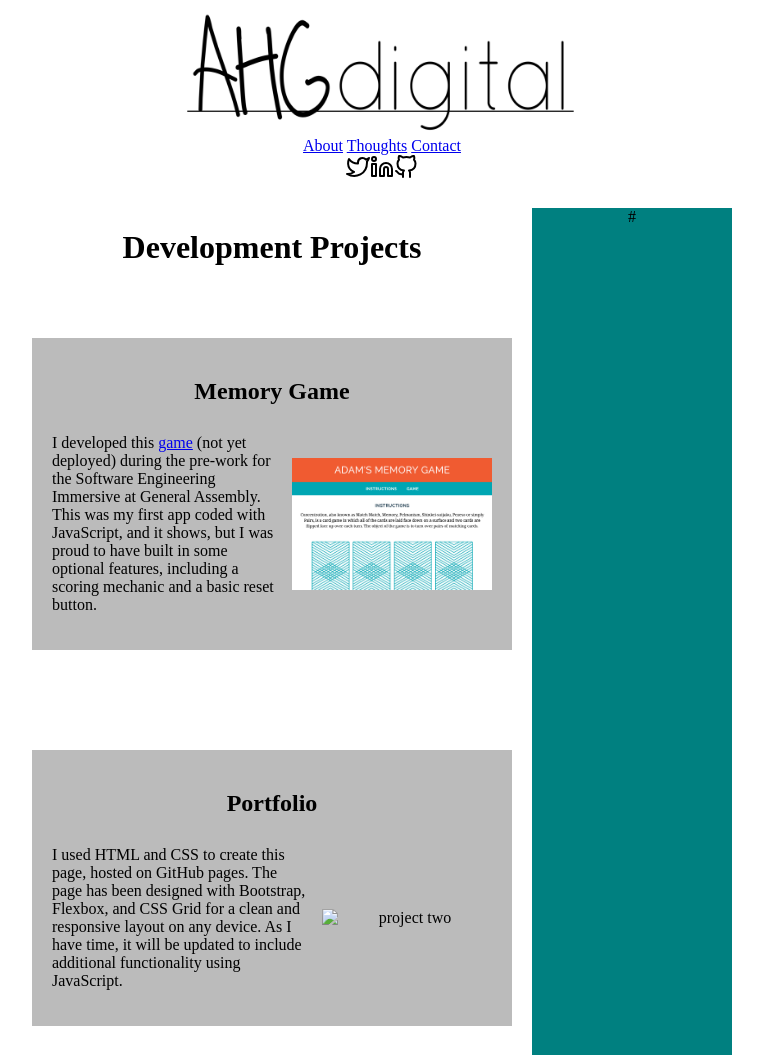
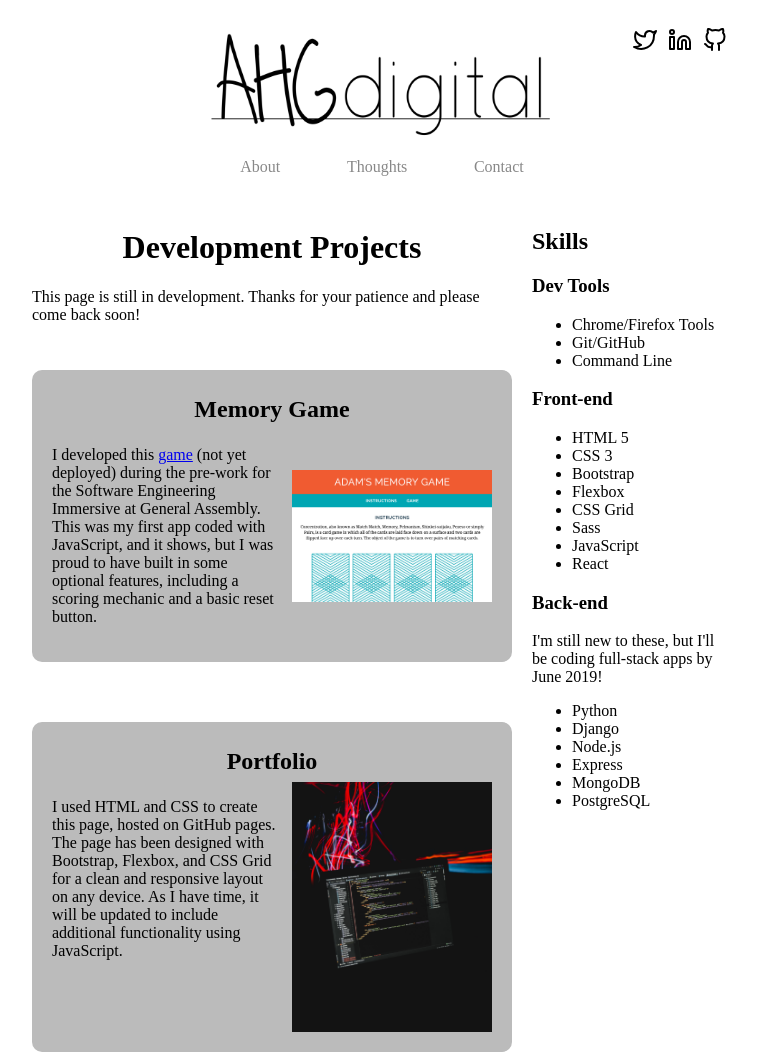
Before and after one commit to AdamHG2411/old-portfolio-v1, a plain HTML site: page index.html in a window 1280 px wide. Shown: the top 1055 px of the page, without its empty margins (258-1021 px from the left). Drawn offline with Linux system fonts and the light colour scheme.

Commit message:
add content

```diff
--- a/css/style.css
+++ b/css/style.css
@@ -1,6 +1,6 @@
 .wrapper {
   display: grid;
-  grid-template-rows: 200px 1fr 200px;
+  grid-template-rows: 200px 1fr 100px;
   grid-template-columns: 1fr 20px 200px;
   max-width: 700px;
   text-align: center;
@@ -8,25 +8,55 @@
 }
 
 header {
-  grid-row: 1 / 2;
-  grid-column: 1 / 4;
+  grid-row: 1;
+  grid-column: 1 / span 3;
   background-color: white;
 }
 
-#logo {
-  width: 60%;
+.logo-img {
+  background-image: url('../src/AHGD-logo-horiz.png');
+  background-color: white;
+  background-position: center;
+  background-repeat: no-repeat;
+  background-size: contain;
+  height: 150px;
+  width: 50%;
   min-width: 200px;
   max-width: 400px;
+  margin: 0 auto;
+}
+
+nav {
+  display: flex;
+  justify-content: space-around;
+  margin: 0 auto;
+  width: 50%;
+}
+
+nav a {
+  color: #888;
+  text-decoration: none;
+}
+
+nav a:hover {
+  color: #BBB;
 }
 
 .social {
   display: flex;
-  justify-content: center;
+  float: right;
+  justify-content: space-around;
+  padding: 20px 0;
+  width: 15%;
 }
 
 body {
   grid-row: 2 / 3;
   grid-column: 1 / 2;
+}
+
+body p {
+  text-align: left;
 }
 
 #projects {
@@ -37,10 +67,11 @@ body {
 .project {
   align-content: center;
   background-color: #BBB;
+  border-radius: 10px;
   display: grid;
-  grid-template-rows: 60px 1fr 40px;
+  grid-template-rows: 40px 1fr 40px;
   grid-template-columns: 3fr 15px 2fr;
-  margin: 50px 0;
+  margin: 30px 0;
   padding: 20px;
 }
 
@@ -49,6 +80,7 @@ body {
   grid-column: 1 / 4;
   padding: 0;
   text-align: center;
+  align-self: center;
 }
 
 .project p {
@@ -66,13 +98,25 @@ body {
 }
 
 aside {
+  text-align: left;
   grid-row: 2 / 3;
   grid-column: 3 / 4;
-  background-color: teal;
+  background-color: white;
 }
 
 footer {
   grid-row: 3 / 4;
   grid-column: 1 / 4;
-  background-color: grey
+  background-color: white;
+  margin: 0 auto;
+  padding: 30px 0;
 }
+
+footer a {
+  color: #888;
+  text-decoration: none;
+}
+
+footer a:hover {
+  color: #BBB;
+}
--- a/index.html
+++ b/index.html
@@ -10,16 +10,8 @@
 <body>
   <div class="wrapper">
     <header>
-      <a href="https://ahgdigital.com">
-        <img id="logo" src="/src/AHGD-logo-horiz.png" alt="logo">
-      </a>
-      <nav>
-        <a href="https://ahgdigital.com">About</a>
-        <a href="https://ahgdigital.com/blog">Thoughts</a>
-        <a href="https://ahgdigital.com/contact">Contact</a>
-      </nav>
       <div class="social">
-      <!--Icons used with permission from Feather under an MIT License: https://github.com/feathericons/feather/blob/master/LICENSE-->
+        <!--Icons used with permission from Feather under an MIT License: https://github.com/feathericons/feather/blob/master/LICENSE-->
         <a href="https://www.twitter.com/ahgrider">
           <img src="src/twitter.svg" alt="Twitter icon">
         </a>
@@ -30,9 +22,16 @@
           <img src="src/github.svg" alt="GitHub icon">
         </a>
       </div>
+      <div class="logo-img"></div>
+      <nav>
+        <a href="https://ahgdigital.com">About</a>
+        <a href="https://ahgdigital.com/blog">Thoughts</a>
+        <a href="https://ahgdigital.com/contact">Contact</a>
+      </nav>
     </header>
     <main>
       <h1>Development Projects</h1>
+      <p>This page is still in development. Thanks for your patience and please come back soon!</p>
       <section id="projects">
         <div class="project project-one">
           <h2>Memory Game</h2>
@@ -42,20 +41,52 @@
         <div class="project project-two">
           <h2>Portfolio</h2>
           <p>I used HTML and CSS to create this page, hosted on GitHub pages. The page has been designed with Bootstrap, Flexbox, and CSS Grid for a clean and responsive layout on any device. As I have time, it will be updated to include additional functionality using JavaScript.</p>
-          <img src="#" alt="project two">
+          <img src="src/fabian-grohs-674717-unsplash.jpg" alt="Coding. Photo by Fabian Grohs on Unsplash">
         </div>
         <div class="project project-three">
-          <h2>Project 3 Title</h2>
-          <p>Project description - Lorem ipsum dolor sit amet, consectetur adipiscing elit, sed do eiusmod tempor incididunt ut labore et dolore magna aliqua. Ut enim ad minim veniam, quis nostrud exercitation ullamco laboris nisi ut aliquip ex ea commodo consequat. Duis aute irure dolor in reprehenderit in voluptate velit esse cillum dolore eu fugiat nulla pariatur. Excepteur sint occaecat cupidatat non proident, sunt in culpa qui officia deserunt mollit anim id est laborum.</p>
-          <img src="#" alt="project three">
+          <h2>Coming soon!</h2>
+          <p>Many more projects to be added in the coming weeks! Check back soon or <a href="https://www.ahgdigital.com/contact">contact</a> me now and your project could be next!</p>
+          <img src="src/evan-dennis-75563-unsplash.jpg" alt="Question marks. Photo by Evan Dennis on Unsplash">
         </div>
       </section>
+      <h2>Need an app or website?</h2>
+      <p>I'm enrolled in General Assembly's Software Engineering Immersive, and I'm looking for clients to test my skills. By June, I will have experience developing full-stack applications with the MERN stack and Python, and I'm always looking to expand into new skillsets. <a href="https://www.ahgdigital.com/contact"> Contact</a> me now to discuss your next project!</p>
     </main>
     <aside>
-      #
+      <h2>Skills</h2>
+      <h3>Dev Tools</h3>
+      <ul>
+        <li>Chrome/Firefox Tools</li>
+        <li>Git/GitHub</li>
+        <li>Command Line</li>
+      </ul>
+      <h3>Front-end</h3>
+      <ul>
+        <li>HTML 5</li>
+        <li>CSS 3</li>
+        <li>Bootstrap</li>
+        <li>Flexbox</li>
+        <li>CSS Grid</li>
+        <li>Sass</li>
+        <li>JavaScript</li>
+        <li>React</li>
+      </ul>
+      <h3>Back-end</h3>
+      <p>I'm still new to these, but I'll be coding full-stack apps by June 2019!</p>
+      <ul>
+        <li>Python</li>
+        <li>Django</li>
+        <li>Node.js</li>
+        <li>Express</li>
+        <li>MongoDB</li>
+        <li>PostgreSQL</li>
+      </ul>
     </aside>
     <footer>
-      #
+      <p>
+        &copy; 2019 Adam Grider |
+        <a href="https://www.ahgdigital.com/privacy">Privacy</a>
+      </p>
     </footer>
   </div>
 </body>
```
Also changed, not shown: src/fabian-grohs-674717-unsplash.jpg (added), 1 other file.
